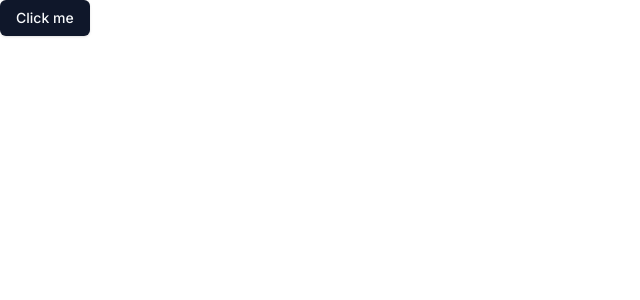
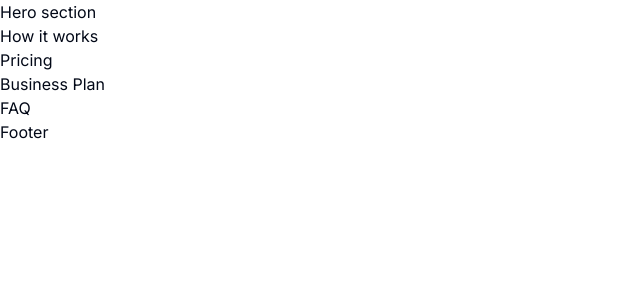
Before and after one commit to ggsingla/scrub-club-landing, a Next.js app: page / in a window 1280 px wide. Shown: the top 300 px of the page, without its empty margins (0-640 px from the left). Built offline with nearby package versions, Linux system fonts and the light colour scheme.

Commit message:
Create components for each section; Refactor Home page layout; remove unused font files

```diff
--- a/src/app/page.tsx
+++ b/src/app/page.tsx
@@ -1,9 +1,19 @@
-import { Button } from "@/components/ui/button";
+import HeroSection from '../components/Home/HeroSection';
+import HowItWorks from '../components/Home/HowItWorks';
+import Pricing from '../components/Home/Pricing';
+import BusinessPlan from '../components/Home/BusinessPlan';
+import FAQ from '../components/Home/FAQ';
+import Footer from '../components/Home/Footer';
 
 export default function Home() {
   return (
-    <div>
-      <Button>Click me</Button>
+    <div className="container mx-auto">
+      <HeroSection />
+      <HowItWorks />
+      <Pricing />
+      <BusinessPlan />
+      <FAQ />
+      <Footer />
     </div>
   );
 }
--- /dev/null
+++ b/src/components/Home/BusinessPlan.tsx
@@ -0,0 +1,9 @@
+const BusinessPlan = () => {
+  return (
+    <section className="w-full">
+      <h1>Business Plan</h1>
+    </section>
+  );
+};
+
+export default BusinessPlan;
--- /dev/null
+++ b/src/components/Home/FAQ.tsx
@@ -0,0 +1,9 @@
+const FAQ = () => {
+  return (
+    <section className="w-full">
+      <h1>FAQ</h1>
+    </section>
+  );
+};
+
+export default FAQ;
--- /dev/null
+++ b/src/components/Home/Footer.tsx
@@ -0,0 +1,9 @@
+const Footer = () => {
+  return (
+    <footer className="w-full">
+      <h1>Footer</h1>
+    </footer>
+  );
+};
+
+export default Footer;
--- /dev/null
+++ b/src/components/Home/HeroSection.tsx
@@ -0,0 +1,9 @@
+const HeroSection = () => {
+  return (
+    <section className="w-full">
+      <h1>Hero section</h1>
+    </section>
+  );
+};
+
+export default HeroSection;
--- /dev/null
+++ b/src/components/Home/HowItWorks.tsx
@@ -0,0 +1,9 @@
+const HowItWorks = () => {
+  return (
+    <section className="w-full">
+      <h1>How it works</h1>
+    </section>
+  );
+};
+
+export default HowItWorks;
--- /dev/null
+++ b/src/components/Home/Pricing.tsx
@@ -0,0 +1,9 @@
+const Pricing = () => {
+  return (
+    <section className="w-full">
+      <h1>Pricing</h1>
+    </section>
+  );
+};
+
+export default Pricing;
```
Also changed, not shown: src/app/fonts/GeistMonoVF.woff (deleted), src/app/fonts/GeistVF.woff (deleted).
